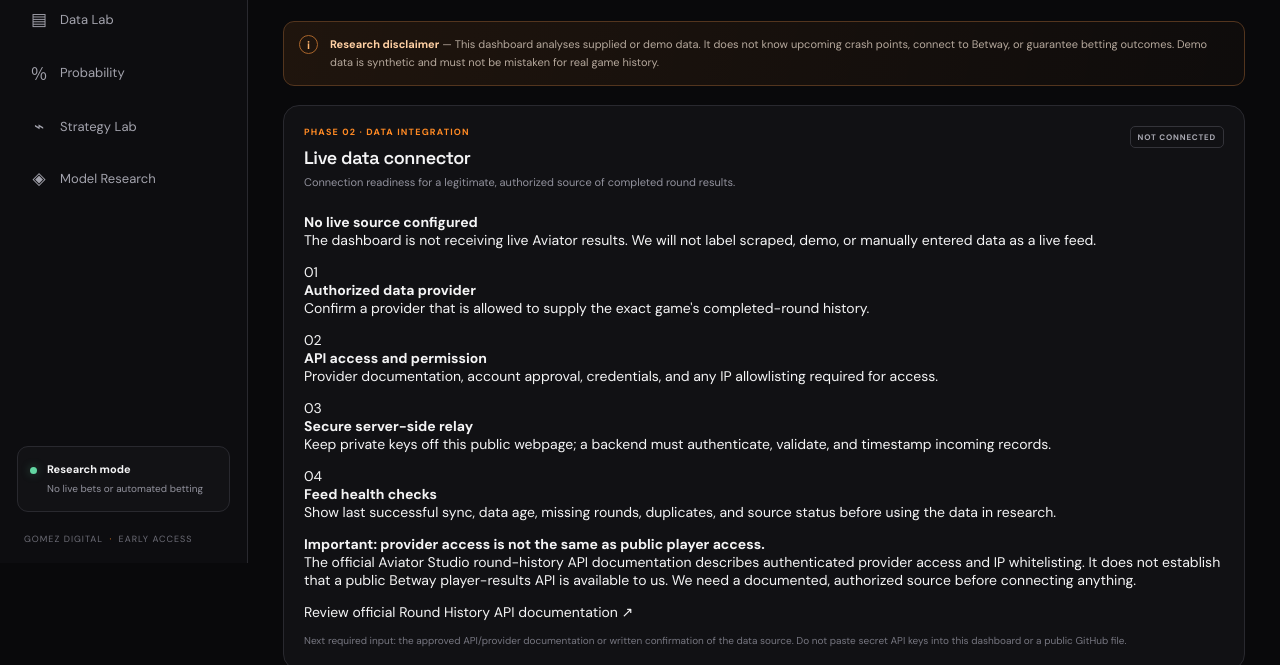
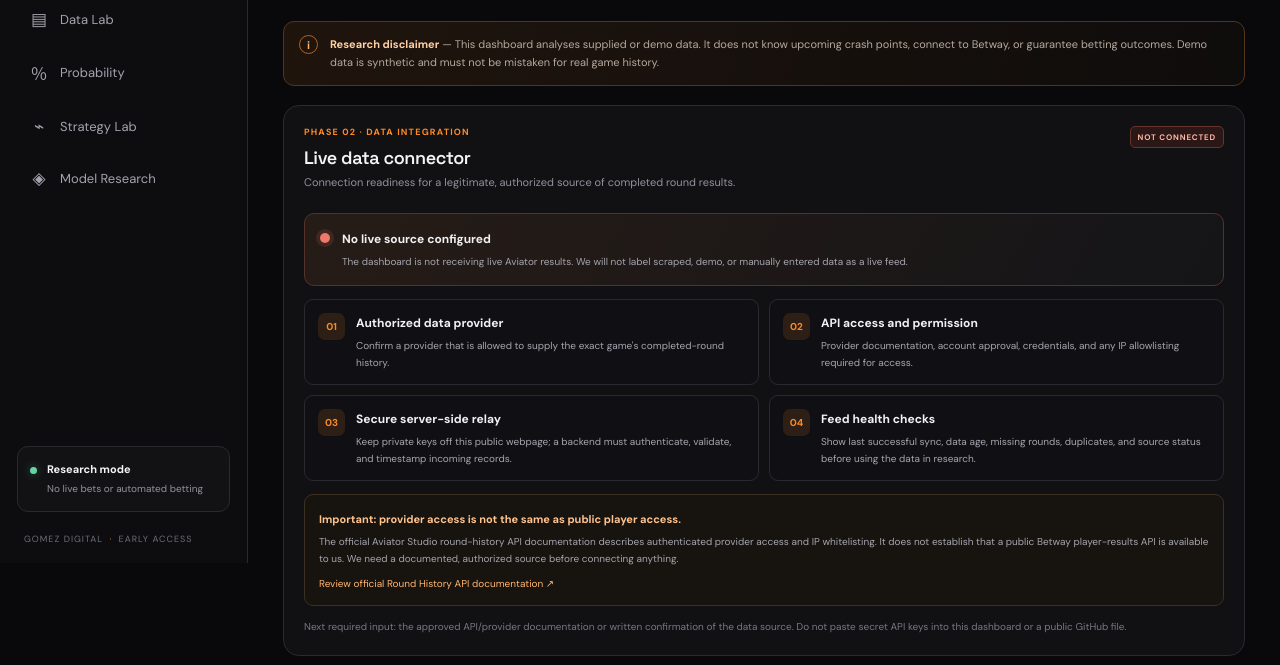
Before and after one commit to gomezdigital/Gomez-Aviator-Intelligence, a plain HTML site: page index.html in a window 1280 px wide. Shown: the part 237-902 px from the top of the page. Drawn offline with Linux system fonts and the light colour scheme.

Commit message:
Style live connector readiness panel

```diff
--- a/style.css
+++ b/style.css
@@ -183,3 +183,22 @@ td:first-child { color: #777781; }
 #dataset-profile { overflow-wrap: anywhere; }
 #estimate-pill { white-space: nowrap; }
 #report-status { display: block; margin-top: 12px; }
+
+
+/* Phase 02: honest live-data connector readiness panel */
+.live-connector-panel { margin: 0 0 20px; }
+.connector-offline { color: #ffb4a6; background: #2b1716; border-color: #66342e; }
+.connector-status-row { display: flex; align-items: flex-start; gap: 12px; padding: 15px; border: 1px solid #55312a; background: linear-gradient(120deg, rgba(255,138,50,.09), rgba(255,255,255,.015)); border-radius: 10px; }
+.connector-indicator { width: 10px; height: 10px; flex: 0 0 auto; margin-top: 4px; border-radius: 50%; background: #f07868; box-shadow: 0 0 0 4px rgba(240,120,104,.12); }
+.connector-status-row strong, .connector-requirement strong { color: #f1f1f4; font-size: 12px; }
+.connector-status-row p, .connector-requirement p, .connector-callout p { margin: 6px 0 0; color: #a5a5af; font-size: 10px; line-height: 1.7; }
+.connector-grid { display: grid; grid-template-columns: repeat(2, minmax(0,1fr)); gap: 10px; margin-top: 13px; }
+.connector-requirement { display: flex; gap: 11px; padding: 13px; border: 1px solid var(--border); border-radius: 9px; background: #101014; }
+.connector-requirement > span { display: grid; place-items: center; width: 27px; height: 27px; flex: 0 0 auto; border-radius: 7px; background: var(--orange-soft); color: var(--orange); font-size: 10px; font-weight: 700; }
+.connector-requirement > div { min-width: 0; }
+.connector-callout { margin-top: 13px; padding: 14px; border: 1px solid #3c3022; border-radius: 9px; background: #17130f; }
+.connector-callout strong { color: #ffc38e; font-size: 11px; }
+.connector-callout a { display: inline-block; margin-top: 10px; color: #ffb56f; font-size: 10px; text-decoration: none; }
+.connector-callout a:hover { color: white; text-decoration: underline; }
+#connector-next-step { margin-top: 12px; line-height: 1.7; }
+@media (max-width: 540px) { .connector-grid { grid-template-columns: 1fr; } .connector-requirement { padding: 11px; } }
```
